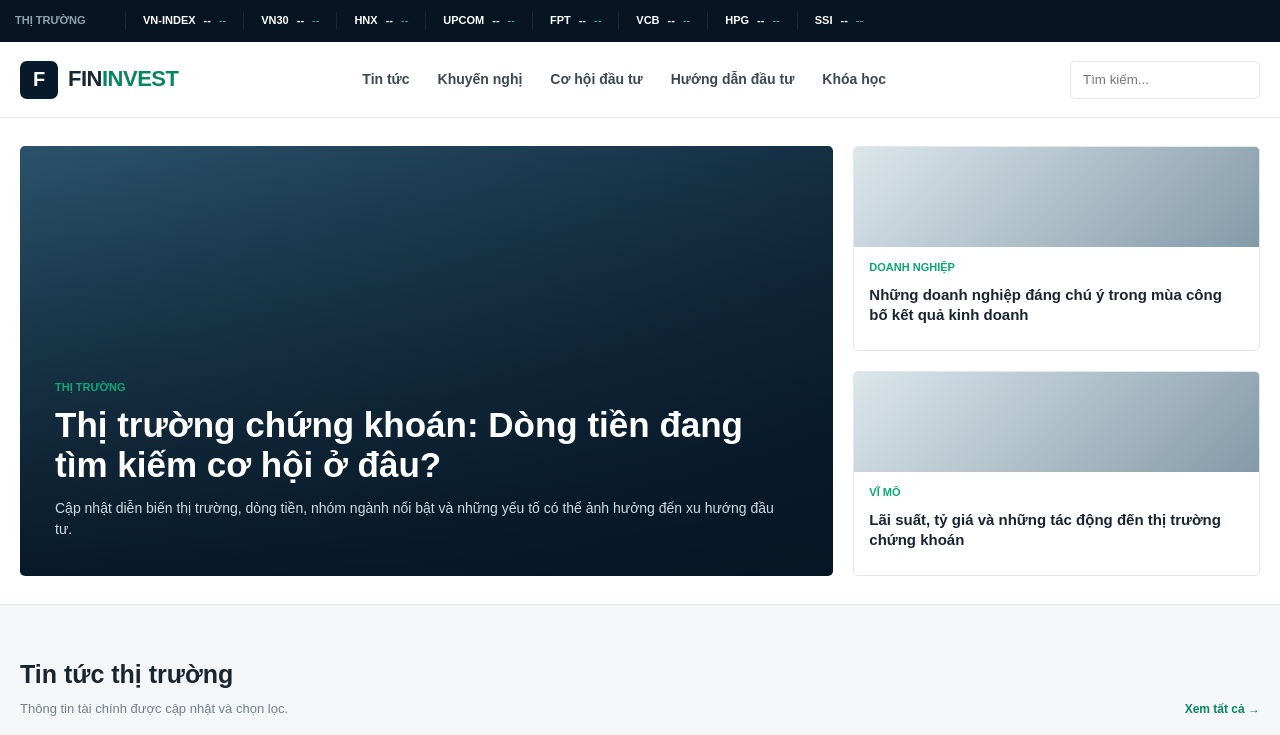
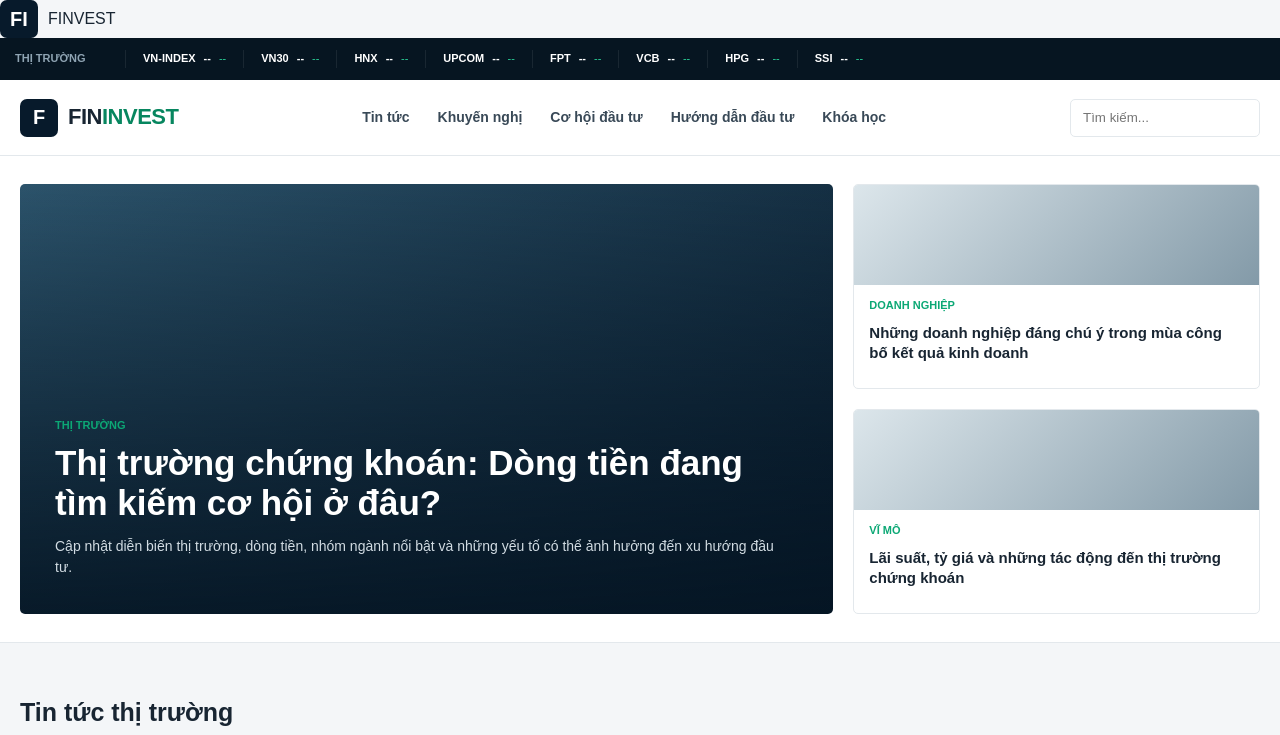
Before and after one commit to finhubivc-debug/fininvest, a plain HTML site: page index.html in a window 1280 px wide. Shown: the top 735 px of the page. Drawn offline with Linux system fonts and the light colour scheme; no server answers.

Commit message:
Update index.html

```diff
--- a/index.html
+++ b/index.html
@@ -3,6 +3,18 @@
 <head>
 <meta charset="UTF-8">
 <meta name="viewport" content="width=device-width, initial-scale=1.0">
+
+<a href="/" class="logo">
+
+    <div class="logo-mark">
+        <span>FI</span>
+    </div>
+
+    <div class="logo-text">
+        <span class="fi">FI</span><span class="invest">NVEST</span>
+    </div>
+
+</a>
 
 <title>FININVEST - Thông tin & Cơ hội đầu tư</title>
 
```
